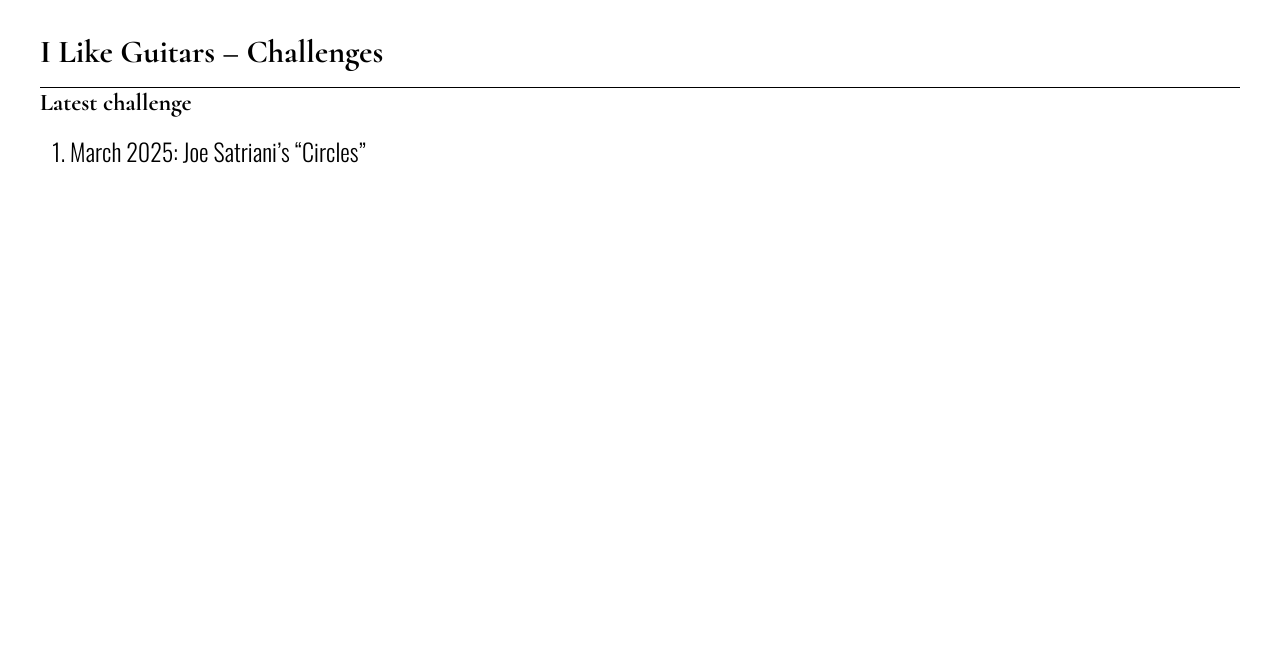
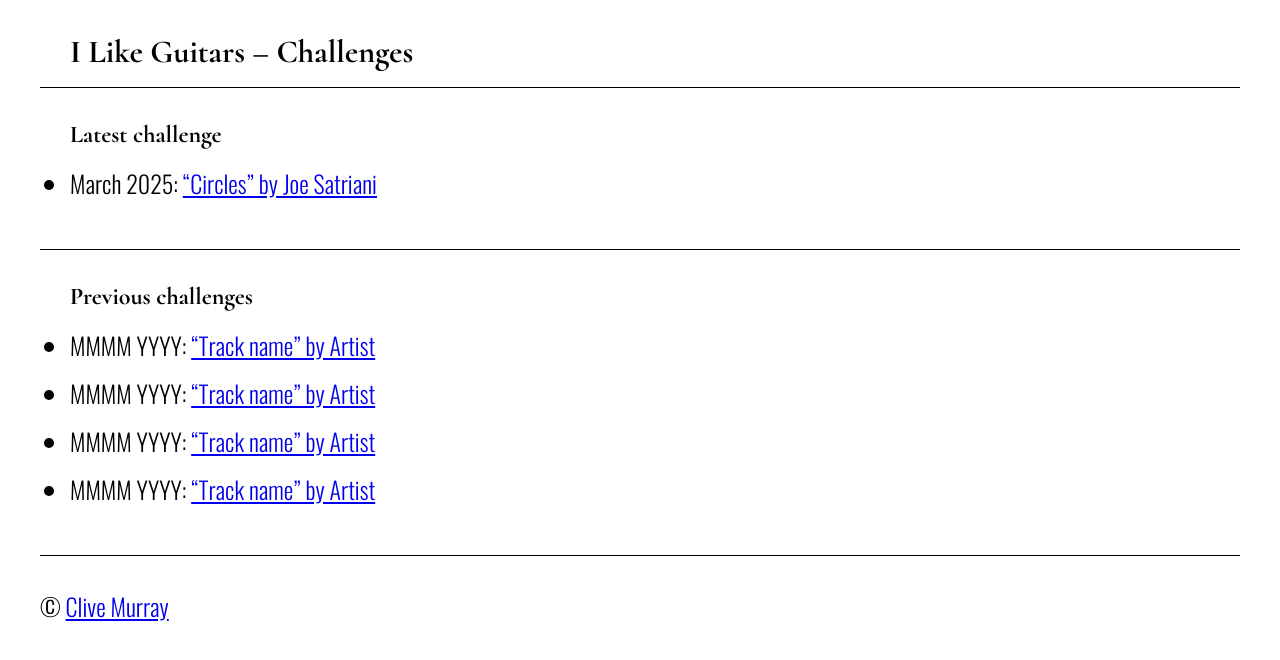
Before and after one commit to axemonkey/challenge, an Eleventy site: page src/index.njk in a window 1280 px wide. Built offline with nearby package versions, Linux system fonts and the light colour scheme; Eleventy itself is replaced by a stand-in of ours; files that its build step writes are made by us from their sources; files whose address does not match are found by name; what markdown-it-abbr, markdown-it-attrs would draw is missing.

Commit message:
bit more

```diff
--- /dev/null
+++ b/src/_includes/footer.njk
@@ -0,0 +1,3 @@
+<footer>
+  <p>&copy; {{ copyrightYear }} <a href="https://clivemurray.com/">Clive Murray</a></p>
+</footer>
--- a/src/_layouts/home.njk
+++ b/src/_layouts/home.njk
@@ -10,3 +10,5 @@
   {{ content | safe }}
 
 </main>
+
+{% include "footer.njk" %}
--- a/src/assets/styles/_header.scss
+++ b/src/assets/styles/_header.scss
@@ -1,6 +1,5 @@
 @import "vars";
 
 header {
-	background-color: $bgcolour;
-	border-bottom: 1px solid $textcolour;
+	border-bottom: 1px solid $linecolour;
 }
--- a/src/assets/styles/_layout.scss
+++ b/src/assets/styles/_layout.scss
@@ -2,3 +2,13 @@
 	max-width: 1200px;
 	margin: 2rem auto;
 }
+
+section {
+	padding-block: 2rem;
+	border-bottom: 1px solid $linecolour;
+}
+
+footer {
+	max-width: 1200px;
+	margin: auto;
+}
--- a/src/assets/styles/_typography.scss
+++ b/src/assets/styles/_typography.scss
@@ -36,4 +36,5 @@
 h6 {
 	font-family: $headline-font;
 	margin-bottom: 1rem;
+	margin-left: 30px;
 }
--- a/src/assets/styles/_vars.scss
+++ b/src/assets/styles/_vars.scss
@@ -1,4 +1,5 @@
 $textcolour: #000;
 $bgcolour: #fff;
+$linecolour: #000;
 $main-font: OswaldLight, sans-serif;
 $headline-font: Cormorant, serif;
--- a/src/index.njk
+++ b/src/index.njk
@@ -4,9 +4,20 @@
 ---
 
 <section class="latest">
-  <h2>Latest challenge</h2>
+{% markdown %}
+## Latest challenge
 
-{% markdown %}
-1. March 2025: Joe Satriani's "Circles"
+* March 2025: ["Circles" by Joe Satriani](/challenges/2025-03-circles)
 {% endmarkdown %}
 </section>
+
+<section class="previous">
+{% markdown %}
+## Previous challenges
+
+* MMMM YYYY: ["Track name" by Artist](/devnull)
+* MMMM YYYY: ["Track name" by Artist](/devnull)
+* MMMM YYYY: ["Track name" by Artist](/devnull)
+* MMMM YYYY: ["Track name" by Artist](/devnull)
+{% endmarkdown %}
+</section>
```
Also changed, not shown: 2 other files.
